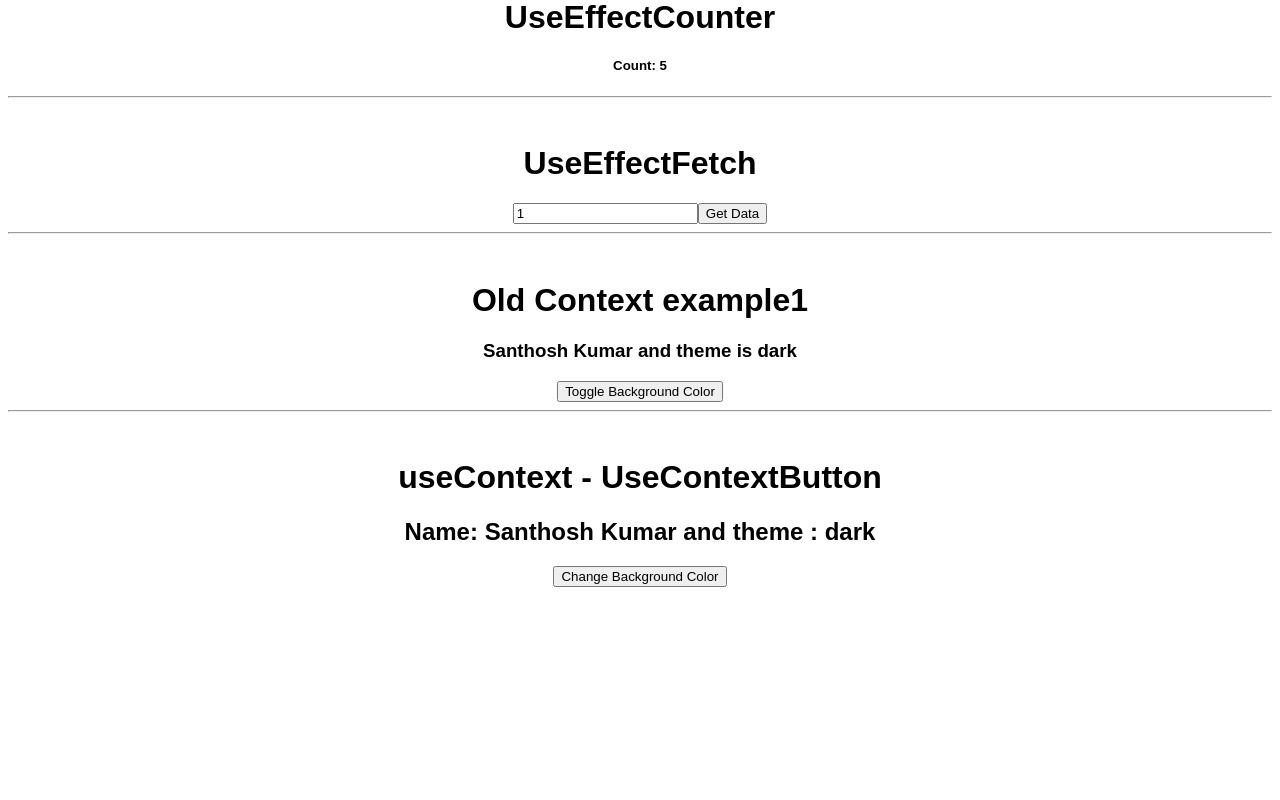
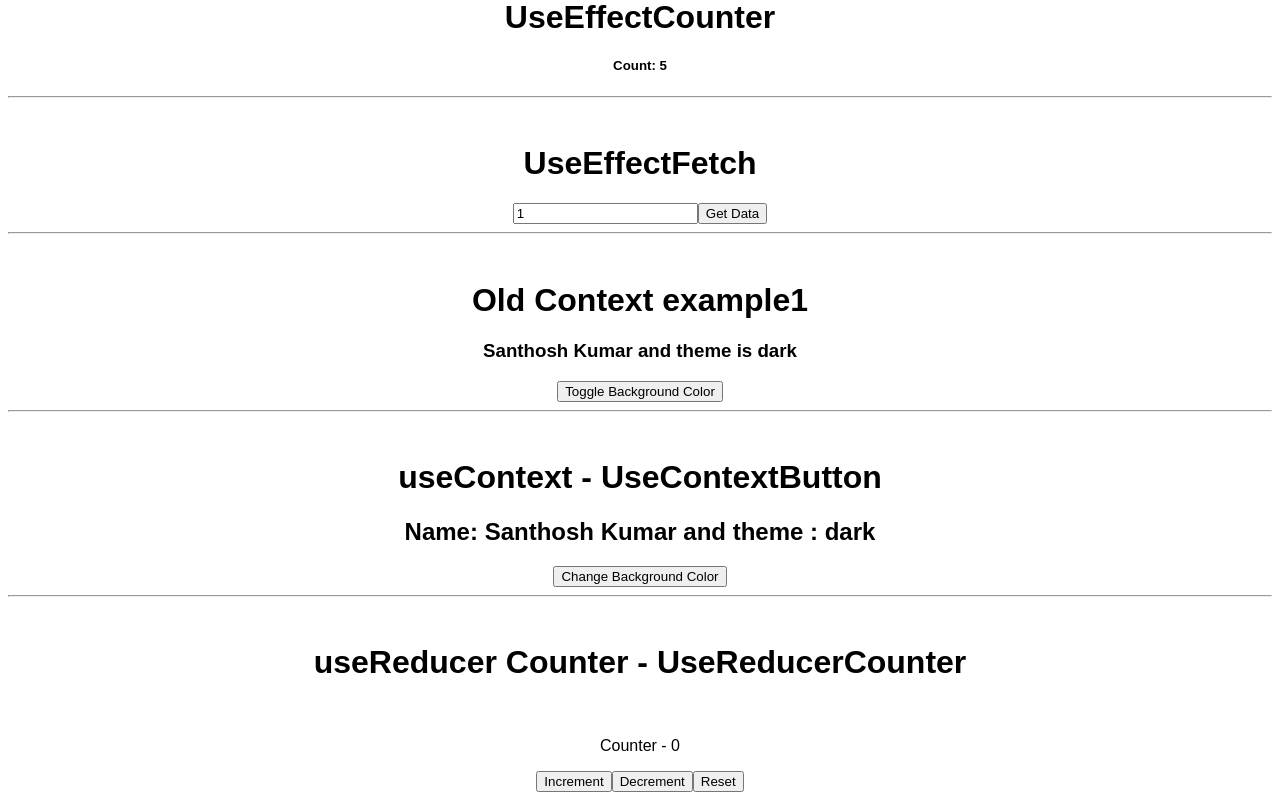
Before and after one commit to santhoshmp89/react-hooks-adv, a React (Create React App) app: page / in a window 1280 px wide. Shown: the part 957-1757 px from the top of the page. Before the commit the page ends 1552 px from the top, so only its background shows below. Built offline with nearby package versions, Linux system fonts and the light colour scheme.

Commit message:
useReducer counter app created
using useReducer counter app created

```diff
--- a/src/App.js
+++ b/src/App.js
@@ -10,6 +10,7 @@ import UseEffectFetch from "./components/UseEffectFetch";
 import OldContextAPI1 from "./components/OldContextAPI1";
 import OldContextButton from "./components/OldContextButton";
 import UseContextAPI from "./components/UseContextAPI";
+import UseReducerCounter from "./components/UseReducerCounter";
 
 import {
   NameContext,
@@ -60,6 +61,9 @@ export default function App() {
               <hr />
               <br />
               <UseContextAPI />
+              <hr />
+              <br />
+              <UseReducerCounter />
             </div>
           </ThemeContext.Provider>
         </NameContext.Provider>
--- /dev/null
+++ b/src/components/UseReducerCounter.js
@@ -0,0 +1,35 @@
+import React, { useReducer } from "react";
+
+const initialState = 0;
+const reducer = (state, action) => {
+  switch (action) {
+    case "Increment":
+      return state + 1;
+
+    case "Decrement":
+      return state - 1;
+
+    case "Reset":
+      return 0;
+
+    default:
+      return state;
+  }
+};
+
+const UseReducerCounter = () => {
+  const [counter, dispatch] = useReducer(reducer, initialState);
+
+  return (
+    <div>
+      <h1> useReducer Counter - UseReducerCounter</h1>
+      <br />
+      <p>Counter - {counter}</p>
+      <button onClick={() => dispatch("Increment")}>Increment</button>
+      <button onClick={() => dispatch("Decrement")}>Decrement</button>
+      <button onClick={() => dispatch("Reset")}>Reset</button>
+    </div>
+  );
+};
+
+export default UseReducerCounter;
```
